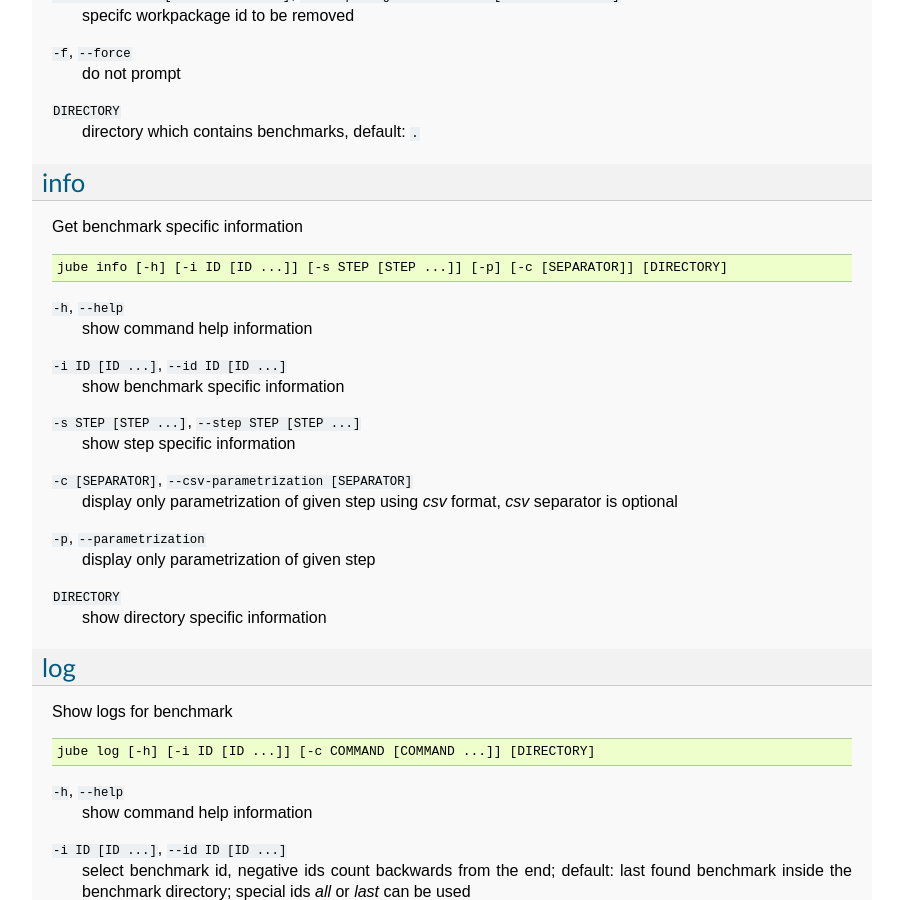
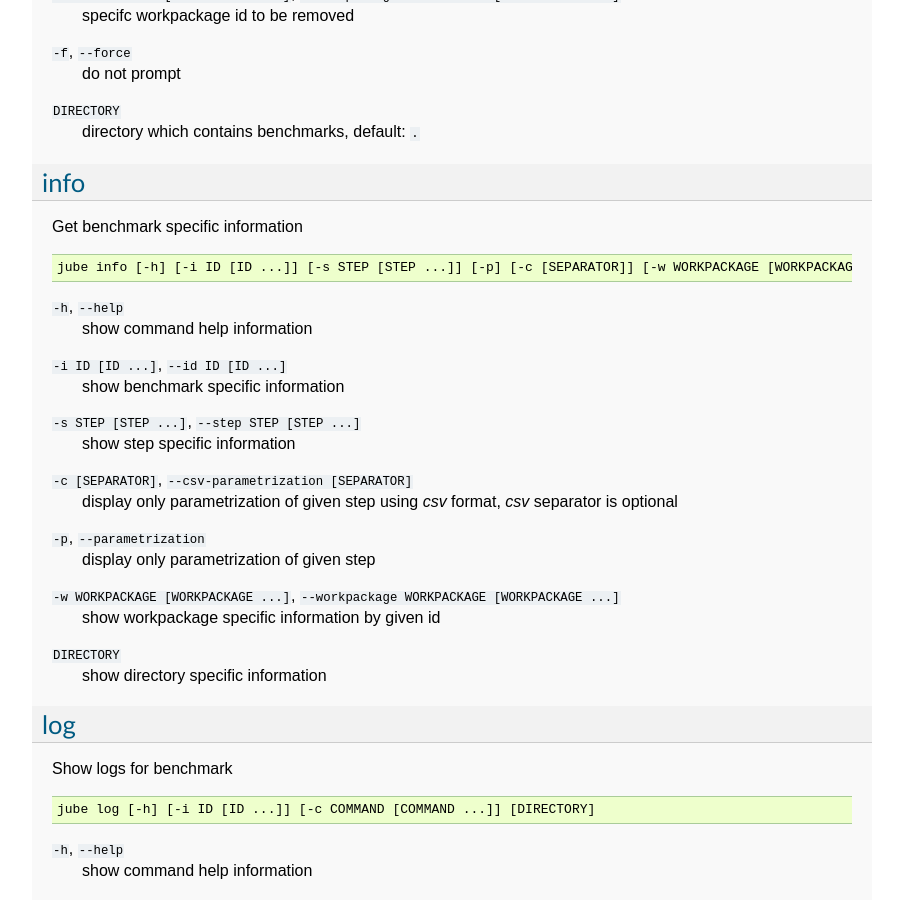
Before and after one commit to FZJ-JSC/JUBE, a Sphinx documentation site: the page built from docs/commandline.rst, in a window 1280 px wide and 900 px high, scrolled down 5215 px. Shown: the whole window, without its empty margins (198-1101 px from the left). Built offline with Sphinx 7.4.7, drawn with Linux system fonts in a browser that asks for light colours.

Commit message:
Add new option -w to commandline docu

```diff
--- a/docs/commandline.rst
+++ b/docs/commandline.rst
@@ -341,7 +341,7 @@ Get benchmark specific information
 
 .. code-block:: none
 
-   jube info [-h] [-i ID [ID ...]] [-s STEP [STEP ...]] [-p] [-c [SEPARATOR]] [DIRECTORY]
+   jube info [-h] [-i ID [ID ...]] [-s STEP [STEP ...]] [-p] [-c [SEPARATOR]] [-w WORKPACKAGE [WORKPACKAGE ...]] [DIRECTORY]
 
 ``-h``, ``--help``
    show command help information
@@ -358,6 +358,9 @@ Get benchmark specific information
 
 ``-p``, ``--parametrization``
    display only parametrization of given step
+
+``-w WORKPACKAGE [WORKPACKAGE ...]``, ``--workpackage WORKPACKAGE [WORKPACKAGE ...]``
+   show workpackage specific information by given id
 
 ``DIRECTORY``
    show directory specific information
```
